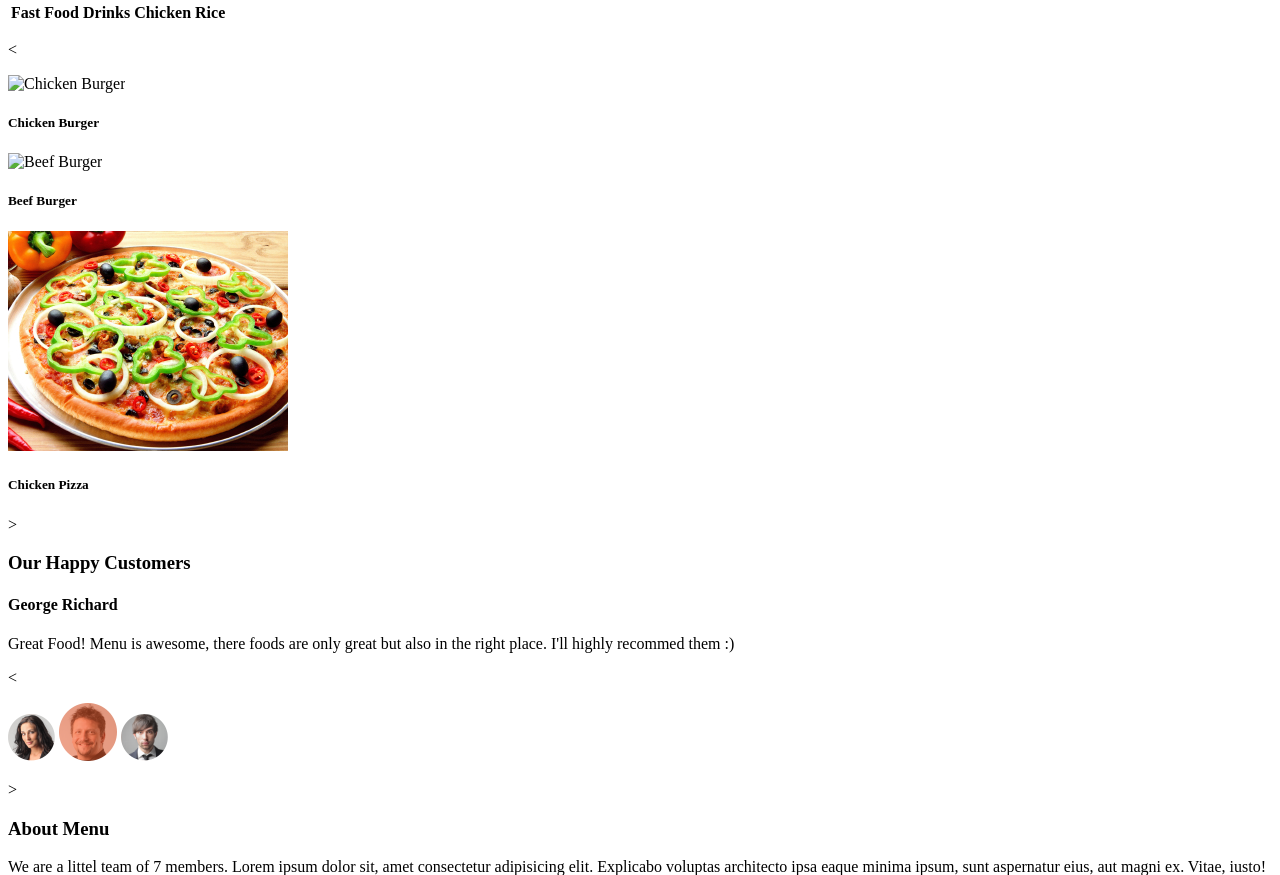
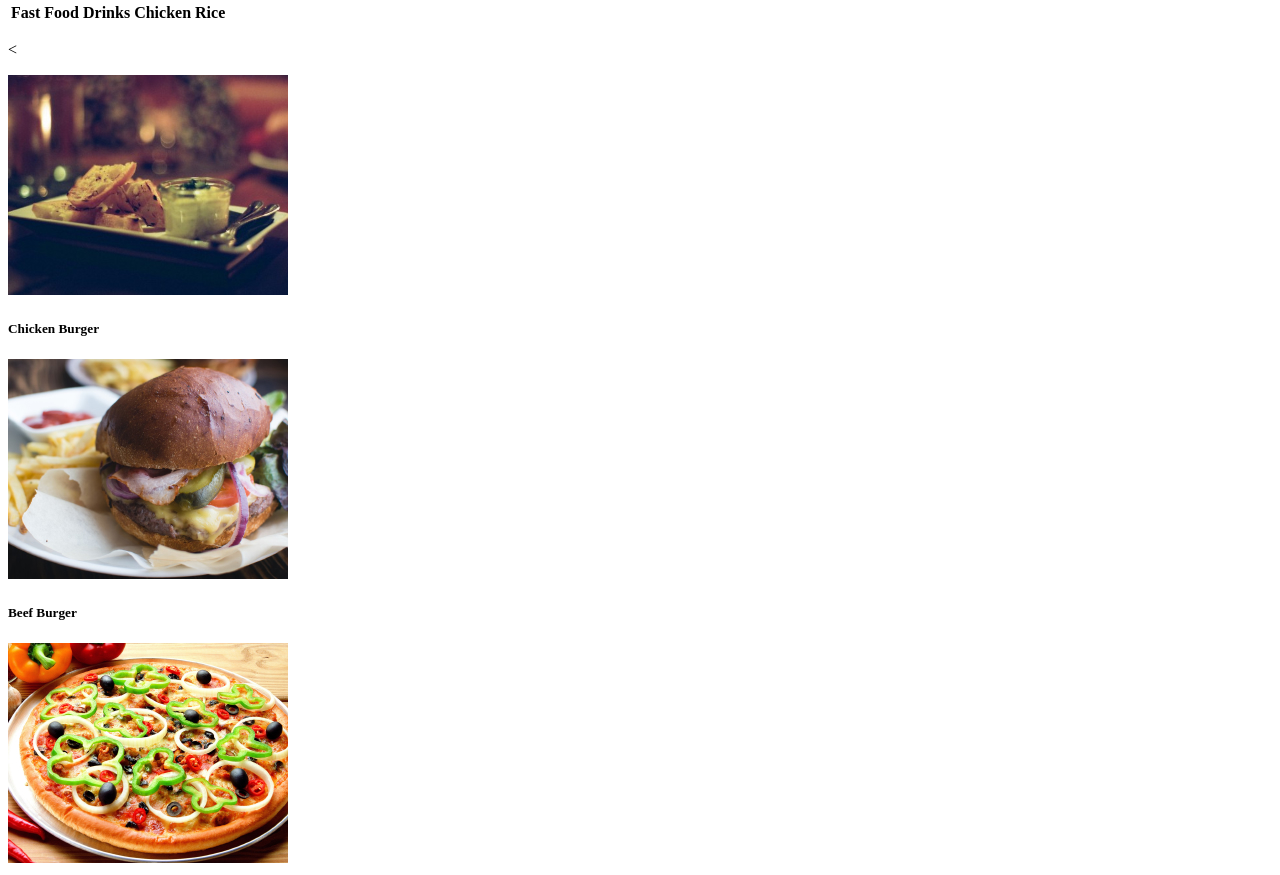
Before and after one commit to titoritzy/Anitas-Kitchen, a plain HTML site: page index.html in a window 1280 px wide. Shown: the part 2673-3548 px from the top of the page. Drawn offline with Linux system fonts and the light colour scheme; files whose address does not match are found by name.

Commit message:
added pictures

```diff
--- a/index.html
+++ b/index.html
@@ -101,11 +101,11 @@
                     <div class="menu_div_list">
                         <p>&#x3c;</p>
                         <div class="list_img">
-                            <img src="./img/fastfood/chickenBurger.jpg" alt="Chicken Burger">
+                            <img src="fastfood/chickenBurger.jpg" alt="Chicken Burger">
                             <h5>Chicken Burger</h5>
                         </div>
                         <div class="list_img">
-                            <img src="./img/fastfood/beefBurger.jpg" alt="Beef Burger">
+                            <img src="fastfood/beefBurger.jpg" alt="Beef Burger">
                             <h5>Beef Burger</h5>
                         </div>
                         <div class="list_img">
```
